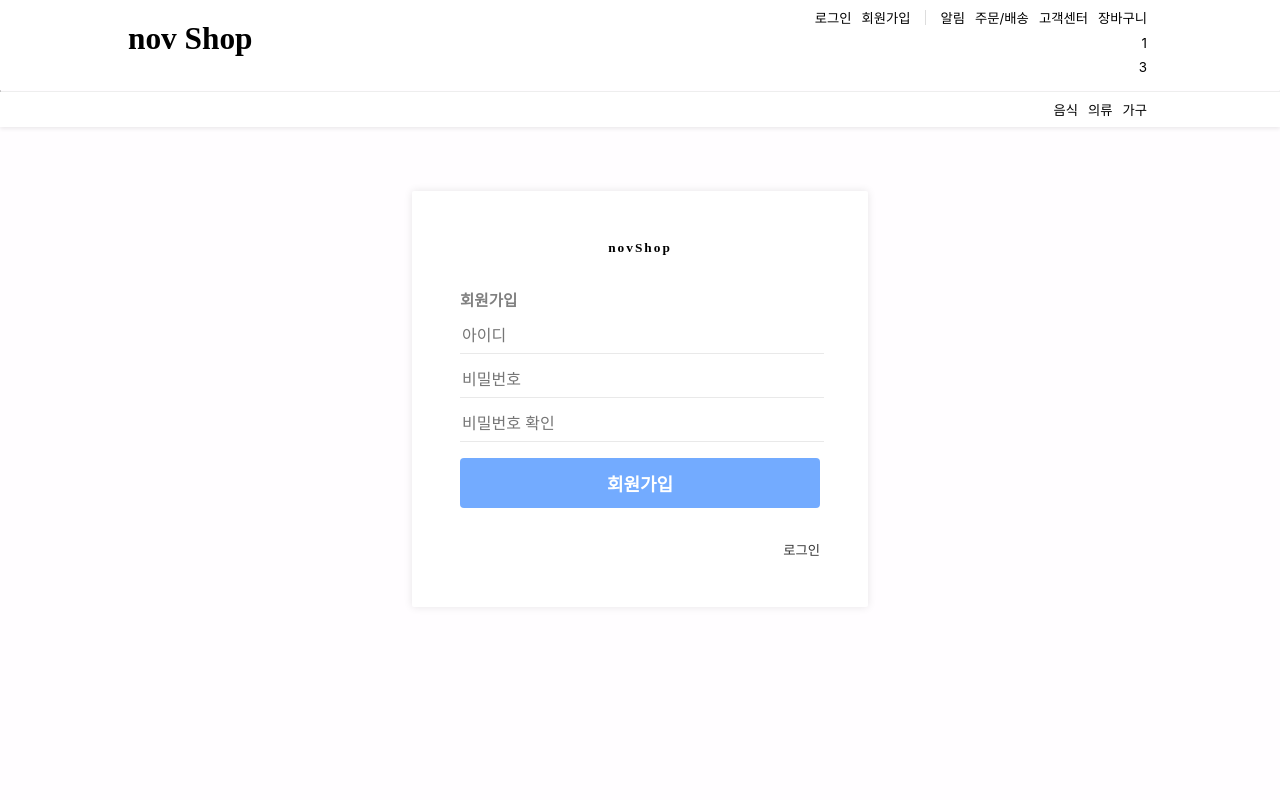
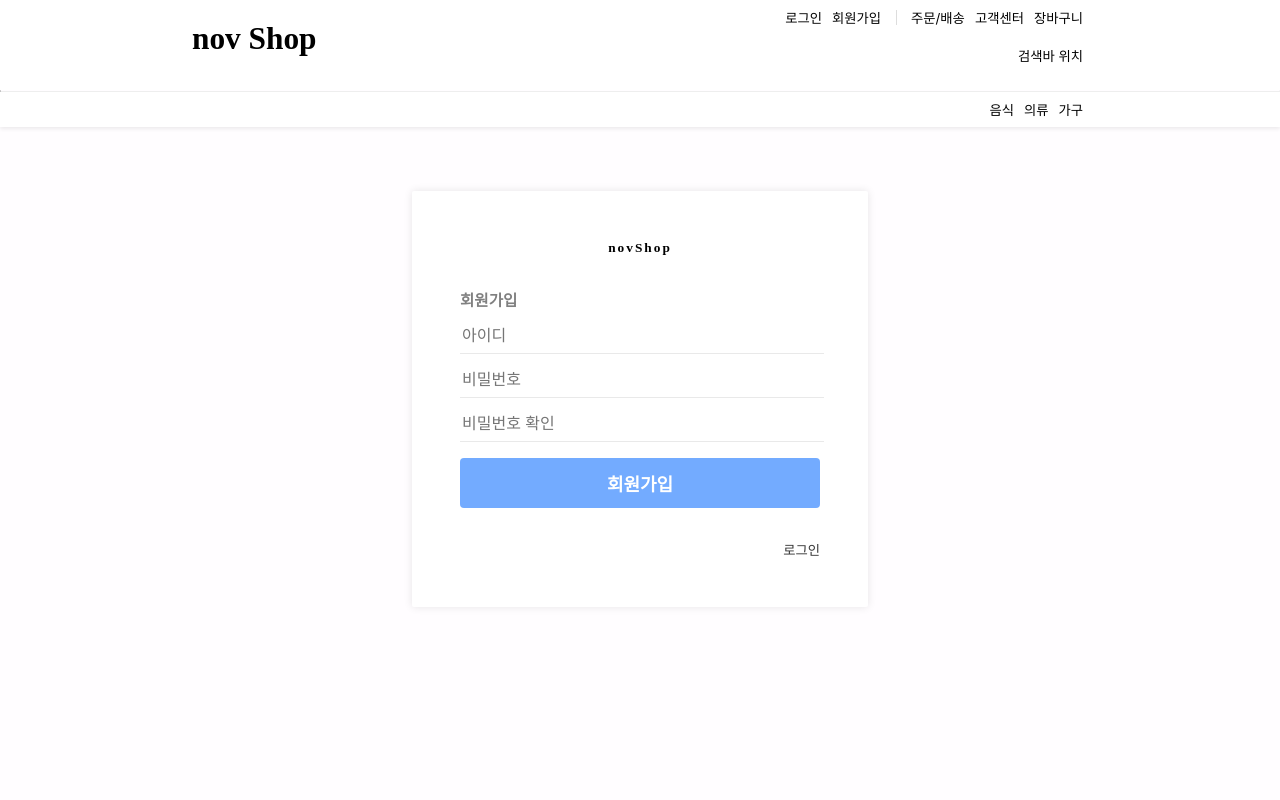
Before and after one commit to 17-sss/MERN_Project, a React (Create React App) app in the folder novshop/frontend_novshop/: page /member/join in a window 1280 px wide. Shown: the top 800 px of the page. Built offline with nearby package versions, Linux system fonts and the light colour scheme.

Commit message:
200816_2220

```diff
--- a/novshop/frontend_novshop/src/components/base/Header.js
+++ b/novshop/frontend_novshop/src/components/base/Header.js
@@ -28,6 +28,7 @@
 */
 const HeaderUl = styled.ul`
     padding: ${props => props.padding === undefined ? "0.5rem 0 0 0" : props.padding};
+    margin: ${props => props.margin && props.margin};
     float: ${props => props.float || 'right'};
     position: ${props => props.posRelative && 'relative'};
 `;
@@ -90,8 +91,7 @@
 
 const Header = (props) => {
     const categorySample = ['음식', '의류', '가구'];
-    const authSample = ['로그인', '회원가입'];
-    const authSample2 = ['알림', '주문/배송', '고객센터', '장바구니'];
+    const authSample = ['로그인', '회원가입', '알림', '주문/배송', '고객센터', '장바구니'];
 
     return (
         <>
@@ -111,19 +111,20 @@
 
                         <HeaderUl posRelative>
                             {authSample.map((item, i) => {
+                                if (i === 2) {
+                                    return (<HeaderLi vertical/>);
+                                }
+
                                 return (
                                     <HeaderLi key = {i}>
-                                        <CustomLink to = {() => {return item === '로그인' ? '/login' : '/member/join' }}>
-                                            {item}
-                                        </CustomLink>
-                                    </HeaderLi>
-                                );
-                            })}
-                            <HeaderLi vertical/>
-                            {authSample2.map((item, i) => {
-                                return (
-                                    <HeaderLi key = {i}>
-                                        <CustomLink to = {'/@' + i}>
+                                        <CustomLink to = {() => {
+                                                return (
+                                                    (i <= 1) ?
+                                                        (item === '로그인' ? '/login' : '/member/join')
+                                                        :
+                                                        ('/#' + i)
+                                                )
+                                            }}>
                                             {item}
                                         </CustomLink>
                                     </HeaderLi>
@@ -132,19 +133,14 @@
                         </HeaderUl>
                         <div style = {{clear: "right"}} />
 
-                        <HeaderUl padding = '0' posRelative>
+                        <HeaderUl
+                            padding = '0'
+                            margin = '0.7rem 0 0 0'
+                            posRelative
+                        >
                             <HeaderLi key = ''>
                                 <CustomLink to = '/'>
-                                    1
-                                </CustomLink>
-                            </HeaderLi>
-                        </HeaderUl>
-                        <div style = {{clear: "right"}} />
-
-                        <HeaderUl padding = '0' posRelative>
-                            <HeaderLi key = ''>
-                                <CustomLink to = '/'>
-                                    3
+                                    검색바 위치
                                 </CustomLink>
                             </HeaderLi>
                         </HeaderUl>
--- a/novshop/frontend_novshop/src/components/common/StyleUtilModels.js
+++ b/novshop/frontend_novshop/src/components/common/StyleUtilModels.js
@@ -6,7 +6,8 @@
 // *** 좌우 Margin 10 ***
 // **********************************************************************************
 export const MarginBlock = styled.div`
-    margin: ${props => props.margin === undefined ? "0 10%" : props.margin};
+    /* 스크롤바의 사이즈 체크해서 스크롤바가 없을때도 스크롤바 사이즈 만큼 margin++ */
+    margin: ${props => props.margin === undefined ? "0 15%" : props.margin};
 `;
 
 // **********************************************************************************
```
